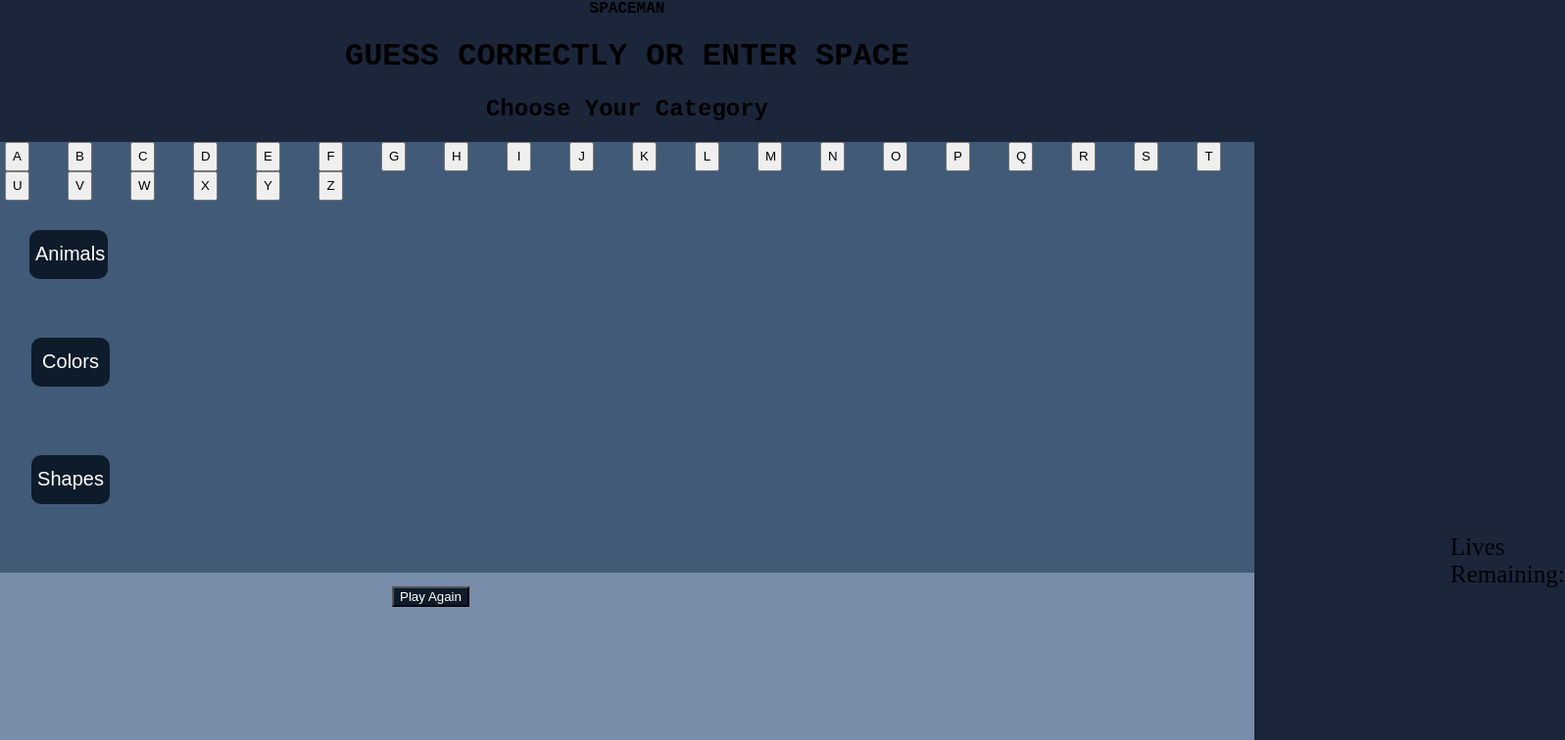
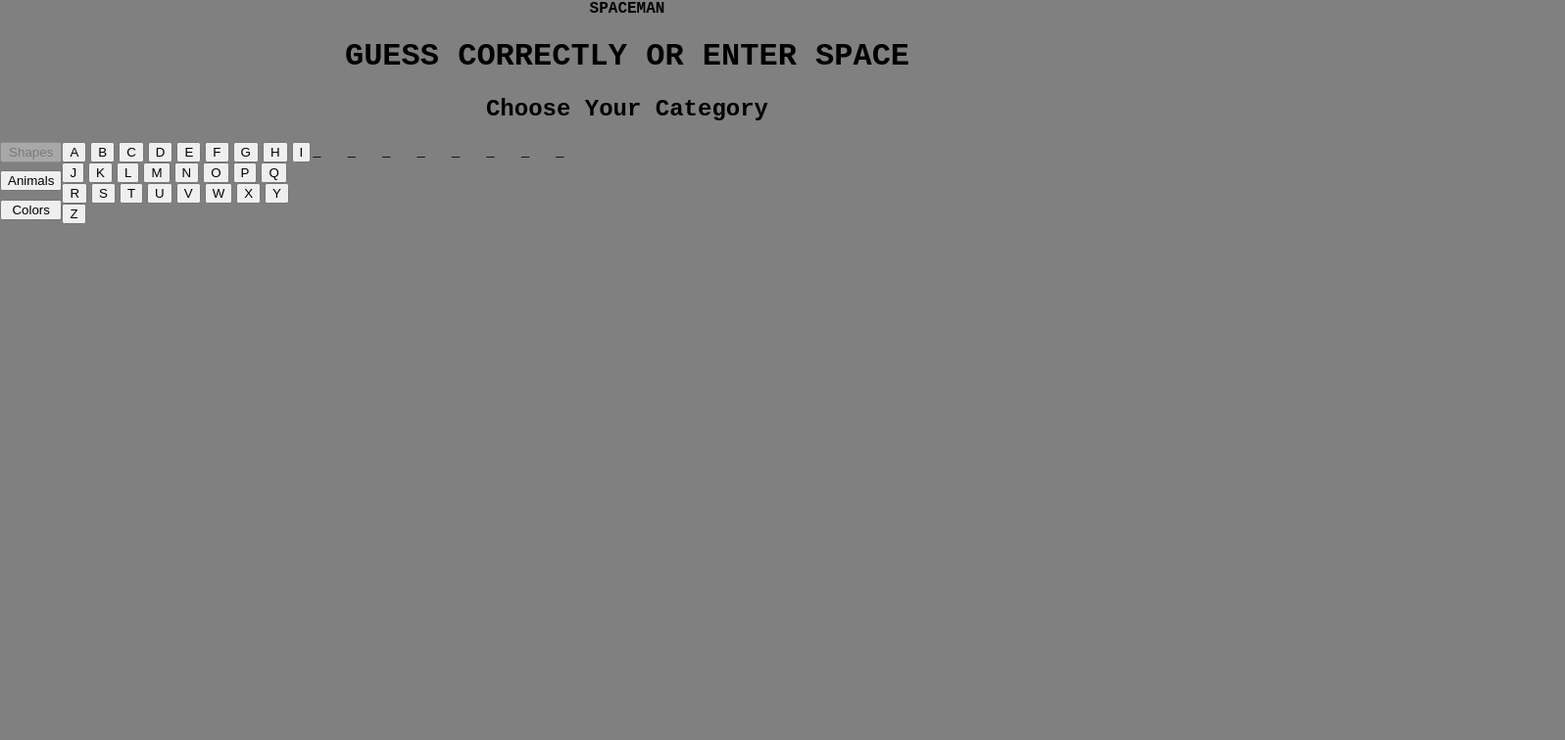
Before and after one commit to DariusBowser/spaceman--game, a plain HTML site: page index.html in a window 1280 px wide. Both pictures are taken after a click on the button "Shapes". Shown: the top 756 px of the page at 98% size, 1597 px wide, since content can reach past the window. Drawn offline with Linux system fonts and the light colour scheme.

Commit message:
reworked game, worked functions and event listeners out

```diff
--- a/index.html
+++ b/index.html
@@ -14,9 +14,15 @@
     <h1>GUESS CORRECTLY OR ENTER SPACE</h1>
     <h2>Choose Your Category</h2>
     <div class="container">
-    <div class="plot">
 
-        <div class="letters-container">
+    <div id="categories" class="column">
+        <button class="category" data-category="shapes">Shapes</button>
+        <button class="category" data-category="animals">Animals</button>
+        <button class="category" data-category="colors">Colors</button>
+    </div>
+
+        <div class="column">
+            <div id="letterContainer">
                 <button class="letter">A</button>
                 <button class="letter">B</button>
                 <button class="letter">C</button>
@@ -44,22 +50,26 @@
                 <button class="letter">Y</button>
                 <button class="letter">Z</button>
             </div>
+            </div>
+        <div class="column">
+            <div id="letterInput"></div>
+
+            </div>
+    </div>
+    <div class="plot">
+
+        </div>
 
         <div class="game-state">
             <div class="chosen-word"></div>
-            <div class="lives">Lives Remaining:</div>
         </div>
         <div class="letter-guess"></div>
         <div class="categories"></div>
         <div class="user-input"></div>
 
+        <div class="lives">Lives Remaining:</div>
 
-
-
-        <button class="shapes" data-category="shapes">Shapes</button>
         <button class="again">Play Again</button>
-        <button class="animals" data-category="animals">Animals</button>
-        <button class="colors" data-category="colors">Colors</button>
     </div>
 </div>
 </body>
--- a/spaceman.js
+++ b/spaceman.js
@@ -1,115 +1,112 @@
-// window.onload = function() {}
-
 
     // Define Constants
-    const objects = {
+    const categories = {
         animals: ['Octopus', 'Beaver', 'Iguana', 'Elephant', 'Chimpanzee','Hippopotamus'],
         colors: ['Pink', 'Orange', 'Yellow', 'Purple', 'Burgundy', 'Beige'],
         shapes: ['Rectangle', 'Triangle', 'Sphere', 'Diamond', 'Hexagon', 'Octagon']
     };
-     const lettersContainer = document.getElementsByClassName('letters-container');
-     const topic = document.getElementsByClassName('categories');
-     const playAgain = document.getElementsByClassName('again');
+    // HTML components
+    const categoriesDiv = document.getElementById('categories')
+    const letterInputDiv = document.getElementById('letterInput');
+    const letterButtons = document.querySelectorAll('.letter');
+    const categoryButtons = document.querySelectorAll('.category');
+
     const letterGuessElement = document.getElementsByClassName('letter-guess');
+
+    //  const playAgain = document.getElementsByClassName('again');
      const chosenWordElement = document.getElementsByClassName('chosen-word');
-     const livesElement = document.getElementsByClassName('lives')
+     const livesElement = document.getElementsByClassName('lives');
 
 
-    // Define state Variables
+     //variables
      let userInput = document.getElementsByClassName('user-input');
      let livesLeft = 6;
-    let winCount = 0;
-    let count = 0;
-    let chosenWord = '';
-    let guesses; [];
-    let misses;
-    let choice;
-    let word;
-    let guess;
+     let chosenWord;
+     let guesses = [];
      let category;
-    let gameWon;
+     let matches = 0;
 
-    // Cache Elements
+     console.log(categoriesDiv)
+
+     function chooseWord() {
+         const wordArray = categories[category];
+         const randomWord = wordArray[Math.floor(Math.random() * wordArray.length)];
+         return randomWord.toLowerCase();
+        }
+        function createBlankLetterInput() {
+            letterInputDiv.innerHTML = ""
+            for (let i = 0; i < chosenWord.length; i++) {
+                const newDiv = `<div id="letterInput${i}">_</div>`
+                letterInputDiv.innerHTML += newDiv
+            }
+        }
+
+        function checkGameStatus() {
+            if (matches === chosenWord.length) {
+                alert('Congratulations! You won!');
+            }
+            if (livesLeft === 0) {
+                alert('Game Over! The word was '+ chosenWord)
+            }
+        }
+
+        function processGuess(letter) {
+            if (chosenWord.includes(letter)) {
+            for (let i = 0; i < chosenWord.length; i++) {
+                if (chosenWord[i] === letter) {
+                    document.getElementById(`letterInput${i}`).textContent = letter
+                    matches++
+                }
+            }
+        }
+        else livesLeft--
+        checkGameStatus()
+        }
 
 
+        function init() {
+            chosenWord = chooseWord();
+            console.log(chosenWord)
+            // guesses = Array(chosenWord.length).fill('_');
+            // updateChosenWord();
+            // updateLivesLeft();
+            createBlankLetterInput();
+        }
         // Add Event Listeners
-    const letterButtons = document.getElementsByClassName(`letter`);
-    for (let i = 0; i < letterButtons.length; i++) {
-        letterButtons[i].addEventListener('click', function(evt) {
-            const letter = evt.target.textContent.toLowerCase();
-            processGuess(letter);
-        })
-    }
-    const categoryButtons = document.querySelectorAll('.shapes, .animals, .colors');
-
-    categoryButtons.forEach(button => {
-        button.addEventListener('click', function(evt) {
+    categoryButtons.forEach(categoryButton => {
+        categoryButton.addEventListener('click', function(evt) {
             // Chose category from data
-            const category = evt.target.getAttribute('data-category');
+             category = evt.target.getAttribute('data-category');
             // call init from category
-            init(category);
+            evt.target.disabled = true;
+            init();
         });
     });
 
+    letterButtons.forEach(letterButton => {
+        letterButton.addEventListener('click', function(evt) {
+            const letter = evt.target.textContent.toLowerCase();
+            processGuess(letter);
+            evt.target.disabled = true;
+    })
+        })
+
+
     // Functions
 
-    function chooseWord(category) {
-        const wordArray = objects[category.toLowerCase()];
-        const randomWord = wordArray[Math.floor(Math.random() * wordArray.length)];
-        return randomWord.toLowerCase();
-    }
-    // Initialize game
-    function init() {
-        chosenWord = chooseWord(category);
-        // guesses initialize
-        guesses = Array(chosenWord.length).fill('_');
-        //update display of chosen words
-        updateChosenWord();
-        updateLivesLeft();
-    }
     //Function update chosen word
     function updateChosenWord() {
-        // const chooseWordElement = document.getElementsByClassName('chosen-word');
-        chooseWordElement.textContent = guesses.join(' ');
+         chosenWordElement.textContent = guesses.join(' ');
      }
     //Function to update display of lives
      function updateLivesLeft() {
-        // const livesLeftElement = document.getElementsByClassName('lives');
-        livesLeftElement.textContent = `Lives Remaining: ${livesLeft}`;
+         livesElement.textContent = `Lives Remaining: ${livesLeft}`;
      }
-
      function updateLetterGuess(letter) {
          letterGuessElement.textContent += letter;
      }
-    // User guess function
-    function processGuess(letter) {
-        if (!gameWon && livesLeft > 0) {
-            const guessedWord = chosenWord.indexOf(letter);
-            if (guessedWord !== -1) {
-                // right guess
-                while (guessedWord !== -1) {
-                    guesses[guessedWord] = letter;
-                    guessedWord = chosenWord.indexOf(letter, guessedWord + 1);
-                }
-                updateChosenWord();
-                if (!guesses.includes('_')) {
-                    //letter guess right
-                    gameWon = true;
-                    alert('Congratulations! You won!');
-                }
-            } else {
-                // wrong guess
-                livesLeft--;
-                updateLivesLeft();
-                // update displayed letter guesses
-                updateLetterGuess(letter);
-                if (livesLeft === 0) {
-                    // out of lives
-                    alert('Game Over! The word was '+ chosenWord);
-                }
-            }
-        }
-    }
+
+    // Initialize game
 
     // call init function
-    // init();
+    //init();
--- a/styles.css
+++ b/styles.css
@@ -4,7 +4,31 @@ box-sizing: border-box;
 
 body {
     margin: 0;
-    background-color: #1b263b
+    background-color: grey
+}
+
+.container {
+    display: flex;
+    height: 100vh;
+    width: 100vw;
+}
+
+.column {
+    display: flex;
+    flex-direction: column;
+}
+
+#letterContainer {
+    width: 20vw;
+}
+#categories {
+    height: 10vh;
+    justify-content: space-between;
+}
+#letterInput {
+    display: flex;
+    justify-content: space-between;
+    width: 20vw;
 }
 
 h1, h2, header {
@@ -14,35 +38,13 @@ display: flex;
 justify-content: center;
 }
 
-/* .letters-container {
-    width: 45vw;
-    margin: 30px 30px 0 140px;
-    height: 40px;
-} */
-
-.letter {
-    justify-content: center;
-    align-items: center;
-    height: 30px;
-    right: 90px;
-    margin: 0px 30px 0px 5px;
-    width: 25px
-}
-
-.container {
-    display: flex;
-    height: 100vh;
-    width: 100vw;
-    background-color: #778da9;
-}
-
-.plot {
+/* .plot {
     display: flex;
     height: 55vh;
     width: 100vw;
     background-color: #415a77;
+}
 
-}
 
 .again {
     position: absolute;
@@ -52,46 +54,29 @@ justify-content: center;
     color: white;
 }
 
-.animals {
-    font-size: 20px;
-    height: 50px;
-    width: 80px;
-    border-radius: 10px;
-    border: 5px;
+ .animals {
     position: absolute;
     margin: 90px 30px 0;
     background-color: #0d1b2a;
     color: white;
 }
+
 .colors {
-    height: 50px;
-    width: 80px;
-    border-radius: 10px;
-    border: 5px;
     position: absolute;
-    margin: 200px 32px 0;
+    margin: 150px 30px 0;
     background-color: #0d1b2a;
     color: white;
-    font-size: 20px;
 }
 
 .shapes {
-    font-size: 20px;
-    height: 50px;
-    width: 80px;
-    border-radius: 10px;
-    border: 5px;
     position: absolute;
-    margin: 320px 32px 0;
+    margin: 120px 30px 0;
     color: white;
     background-color: #0d1b2a;
 
 }
-
 .lives {
-    height: 50px;
-    width: 40px;
     position: absolute;
-    margin: 400px 200px 0;
-    font-size: 25px;
-}
+    margin: 400px 30px 0 0;
+    font-size: 30px;
+} */
```
Lines whose indentation alone changed are shown as unchanged.
